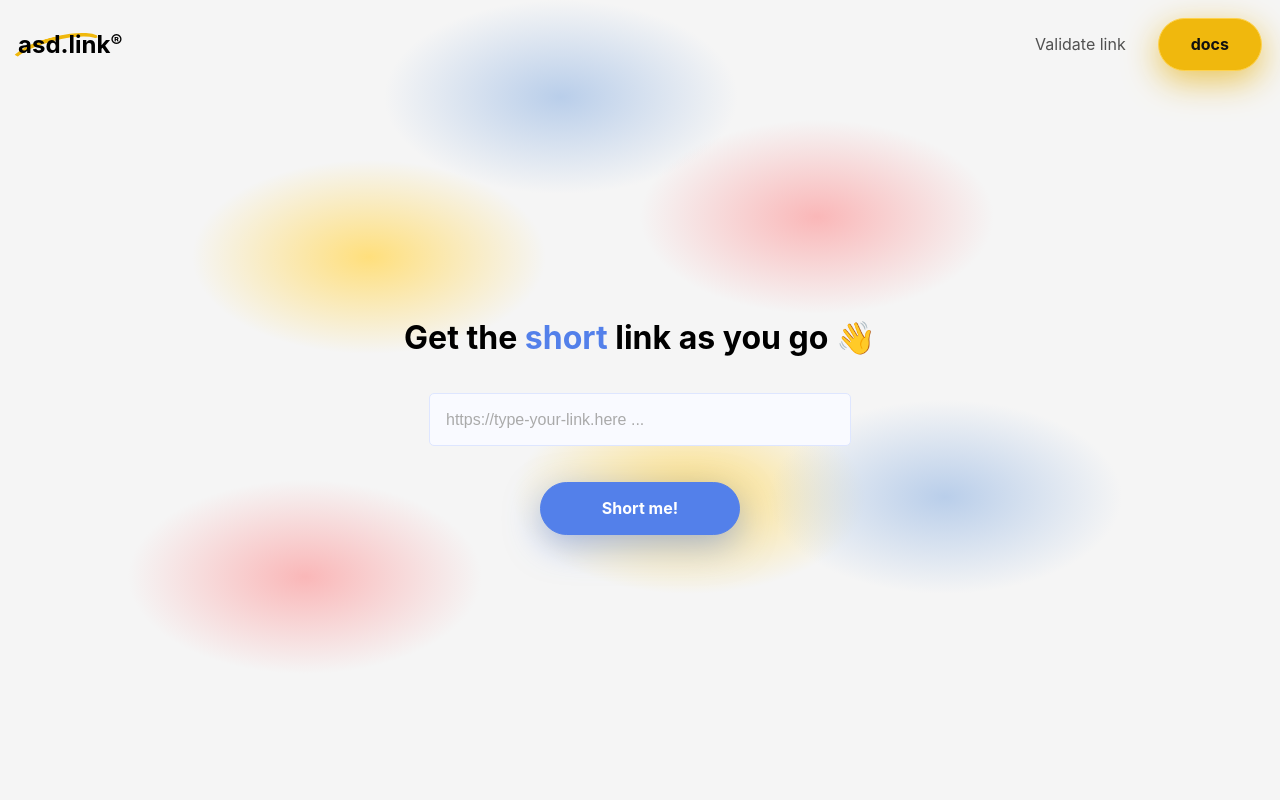
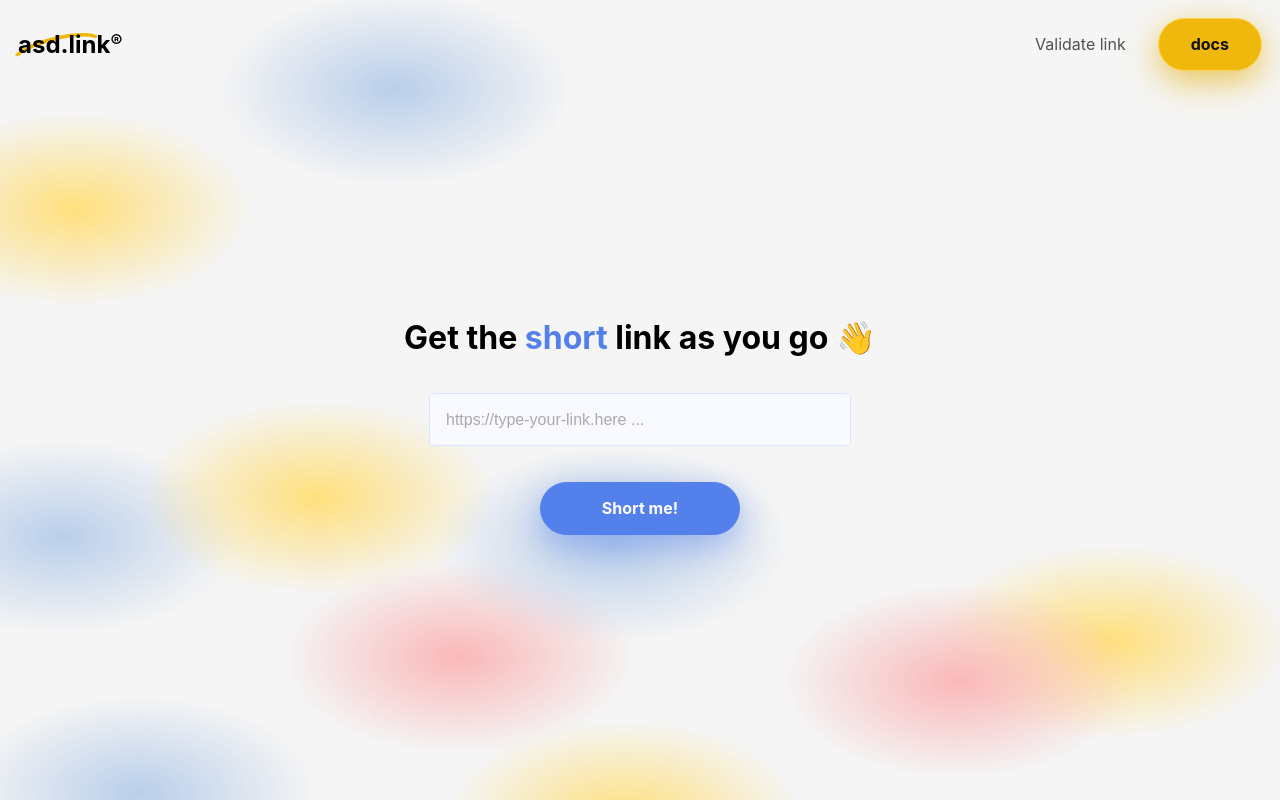
Before and after one commit to davidkachor/short-link-app, a React (Create React App) app in the folder ui/: page / in a window 1280 px wide. Built offline with nearby package versions, Linux system fonts and the light colour scheme.

Commit message:
Add background random generator

```diff
--- a/ui/src/components/Background/Background.tsx
+++ b/ui/src/components/Background/Background.tsx
@@ -5,17 +5,75 @@ import {
 	RedParticle,
 	Wrapper,
 } from './Background.style'
+import randomNum from '../../helpers/random-num'
 
 const Background = () => {
+	const position = randomNum.bind(null, -10, 100)
 	return (
 		<Wrapper>
-			<BlueParticle top={0} width={354.5} left={30} height={194} />
-			<YellowParticle top={20} width={354.5} left={15} height={194} />
-			<YellowParticle top={50} width={354.5} left={40} height={194} />
-			<RedParticle top={15} width={354.5} left={50} height={194} />
-			<BlueParticle top={50} width={354.5} left={60} height={194} />
-            <RedParticle top={60} width={354.5} left={10} height={194} />
-        </Wrapper>
+			<BlueParticle
+				top={position()}
+				width={354.5}
+				left={position()}
+				height={194}
+			/>
+			<YellowParticle
+				top={position()}
+				width={354.5}
+				left={position()}
+				height={194}
+			/>
+			<YellowParticle
+				top={position()}
+				width={354.5}
+				left={position()}
+				height={194}
+			/>
+
+			<BlueParticle
+				top={position()}
+				width={354.5}
+				left={position()}
+				height={194}
+			/>
+			<RedParticle
+				top={position()}
+				width={354.5}
+				left={position()}
+				height={194}
+			/>
+			<BlueParticle
+				top={position()}
+				width={354.5}
+				left={position()}
+				height={194}
+			/>
+			<YellowParticle
+				top={position()}
+				width={354.5}
+				left={position()}
+				height={194}
+			/>
+			<YellowParticle
+				top={position()}
+				width={354.5}
+				left={position()}
+				height={194}
+			/>
+
+			<BlueParticle
+				top={position()}
+				width={354.5}
+				left={position()}
+				height={194}
+			/>
+			<RedParticle
+				top={position()}
+				width={354.5}
+				left={position()}
+				height={194}
+			/>
+		</Wrapper>
 	)
 }
 
--- a/ui/src/components/Notification/Notification.style.ts
+++ b/ui/src/components/Notification/Notification.style.ts
@@ -12,6 +12,7 @@ export const NotificationWrapper = styled.div<{
 			: props.type === 'negative'
 			? '#ff3f3f'
 			: '#9d9d9d'};
+	text-align: center;
 	color: white;
 	font-weight: 700;
 	border-radius: 5px;
@@ -37,7 +38,7 @@ export const NotificationWrapper = styled.div<{
 		}
 	}
 
-	@media (max-width: 300px) {
-		width: calc(100% - 20px);
+	@media (max-width: 350px) {
+		width: calc(100vw - 50px);
 	}
 `
--- /dev/null
+++ b/ui/src/helpers/random-num.ts
@@ -0,0 +1,5 @@
+const randomNum = (start = 0, end = 100) => {
+    return Math.floor(Math.random() * end + 1) + start
+}
+
+export default randomNum
```
